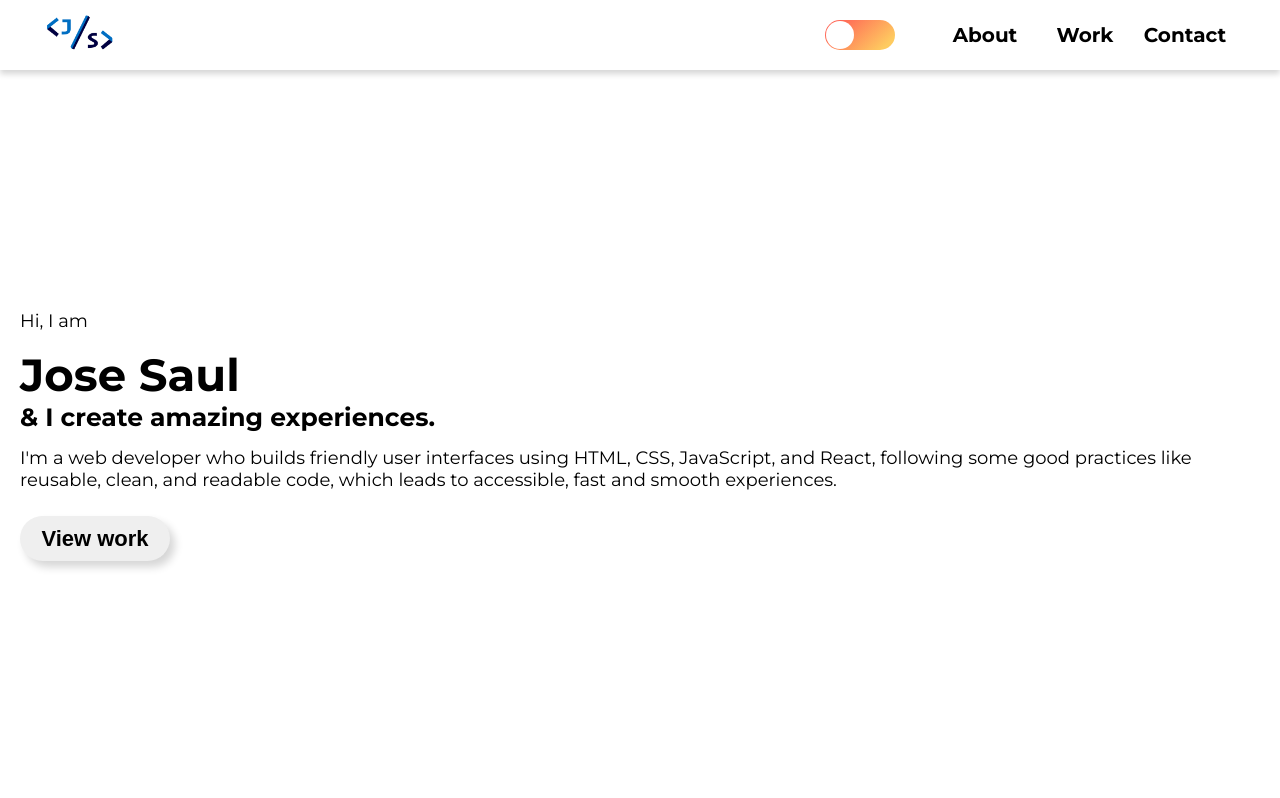
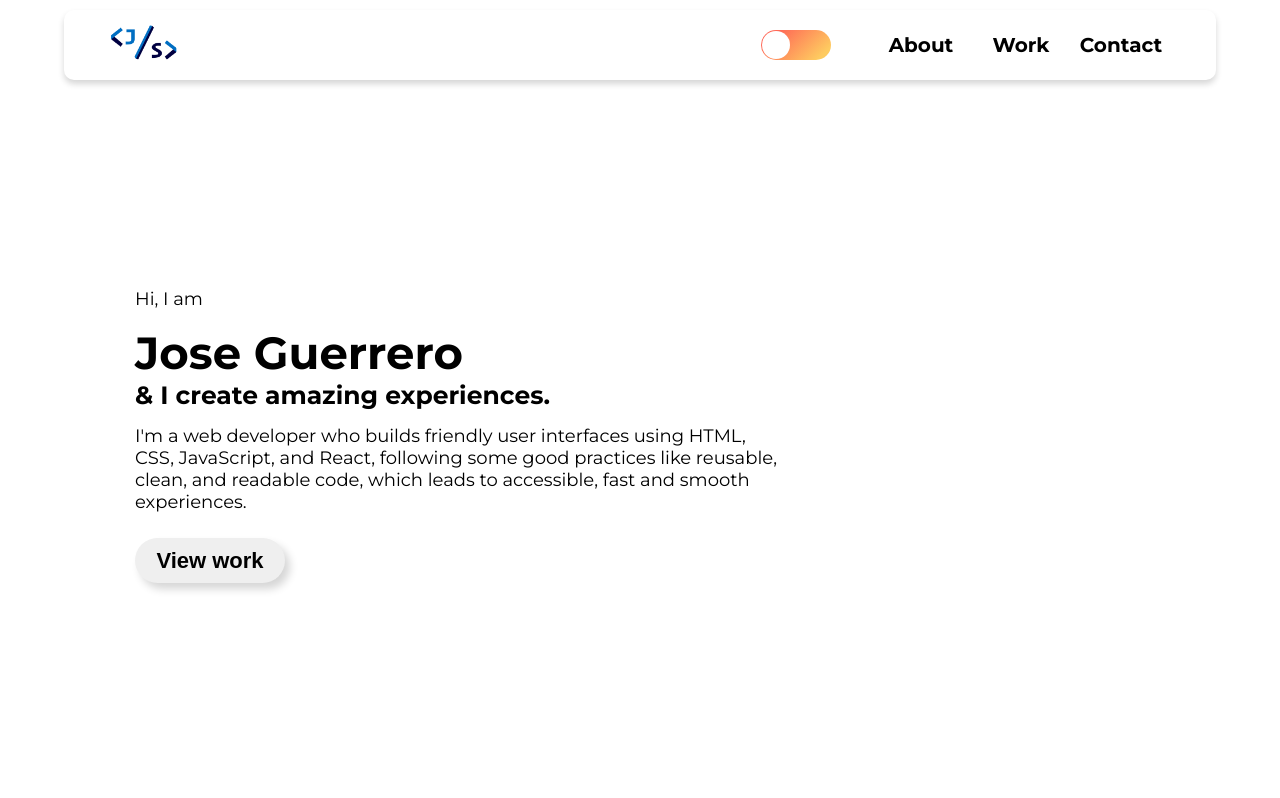
Before and after one commit to josesaulguerrero/Portfolio, a React (Create React App) app: page / in a window 1280 px wide. Shown: the top 798 px of the page. Built offline with nearby package versions, Linux system fonts and the light colour scheme.

Commit message:
added a responsive layout for desktop devices

```diff
--- a/src/assets/styles/About.css
+++ b/src/assets/styles/About.css
@@ -1,5 +1,6 @@
 .About {
 	width: 100%;
+	max-width: 1000px;
 	height: auto;
 	display: grid;
 	grid-template: auto 300px/ 1fr;
--- /dev/null
+++ b/src/assets/styles/App.css
@@ -0,0 +1,8 @@
+.App {
+	width: 100%;
+	height: 100%;
+	display: flex;
+	flex-direction: column;
+	justify-content: center;
+	align-items: center;
+}
--- a/src/assets/styles/Footer.css
+++ b/src/assets/styles/Footer.css
@@ -5,6 +5,16 @@
 	justify-content: flex-start;
 	align-items: center;
 	margin: 20px 0 0;
-	padding: 10px 15px;
+	padding: 10px 20px;
 	box-shadow: 0 -4px 6px var(--shadow);
 }
+
+/* media queries - start */
+
+@media screen and (min-width: 800px) {
+	.Footer {
+		padding: 10px 45px;
+	}
+}
+
+/* media queries - end */
--- a/src/assets/styles/Header.css
+++ b/src/assets/styles/Header.css
@@ -11,6 +11,10 @@
 
 @media screen and (min-width: 800px) {
 	.Header {
+		position: absolute;
+		top: 10px;
+		width: 90%;
 		padding: 0 45px;
+		border-radius: 10px;
 	}
 }
--- a/src/assets/styles/Hero.css
+++ b/src/assets/styles/Hero.css
@@ -1,5 +1,6 @@
 .Hero {
 	width: 100%;
+	max-width: 1100px;
 	height: calc(
 		100vh - 70px
 	); /* I want the Hero component to fill all the viewport height, but the header is already taking 70px, so I use the calc() function to take those 70px from the viewport height */
@@ -19,5 +20,18 @@
 }
 
 .Hero__introduction {
+	max-width: 650px;
 	margin-bottom: 25px;
 }
+
+/* media queries - start */
+
+@media screen and (min-width: 800px) {
+	.Hero {
+		padding: 0 45px;
+		/* height: 100vh; */
+		margin-top: 70px;
+	}
+}
+
+/* media queries - end */
--- a/src/assets/styles/Link.css
+++ b/src/assets/styles/Link.css
@@ -1,19 +1,46 @@
 .Link {
+	position: relative;
 	width: 100%;
 	margin-bottom: 20px;
-	text-align: center;
+	display: flex;
+	justify-content: center;
+	align-items: center;
 	text-decoration: none;
 	font-size: 3rem;
 	font-weight: bold;
 	color: black;
 }
 
+.Link::before {
+	content: '';
+	position: absolute;
+	bottom: 5px;
+	right: 0;
+	left: 0;
+	width: 80%;
+	height: 5px;
+	margin: 0 auto;
+	background-color: rebeccapurple;
+	visibility: hidden;
+	opacity: 0;
+	transform: scaleX(0);
+	will-change: visibility, opacity, transform;
+	transition: transform 0.2s, opacity 0.2s, visibility 0.2s;
+}
+
 /* media queries - start */
 
 @media screen and (min-width: 800px) {
 	.Link {
+		height: 100%;
 		font-size: 2rem;
 		margin: 0;
+	}
+
+	.Link:hover::before {
+		visibility: visible;
+		opacity: 1;
+		transform: scaleX(1);
 	}
 }
 
--- a/src/assets/styles/Menu.css
+++ b/src/assets/styles/Menu.css
@@ -5,6 +5,7 @@
 	bottom: 0;
 	left: 0;
 	right: 0;
+	min-height: 100vh;
 	display: flex;
 	flex-direction: column;
 	align-items: center;
@@ -17,6 +18,7 @@
 
 .Menu.hidden {
 	opacity: 0;
+	min-height: unset;
 	visibility: hidden;
 	transform: translatey(-100%) rotate(-45deg);
 }
@@ -35,6 +37,7 @@
 	.Menu.hidden {
 		position: static;
 		min-width: 300px;
+		height: 100%;
 		flex-direction: row;
 		visibility: visible;
 		transform: none;
--- a/src/assets/styles/Projects.css
+++ b/src/assets/styles/Projects.css
@@ -1,5 +1,6 @@
 .Projects {
 	width: 100%;
+	max-width: 1100px;
 	height: auto;
 	padding: 0 20px;
 	margin: 50px 0;
@@ -12,3 +13,13 @@
 .Projects__description {
 	margin-bottom: 25px;
 }
+
+/* media queries - start */
+
+@media screen and (min-width: 800px) {
+	.Projects {
+		padding: 0 45px;
+	}
+}
+
+/* media queries - end */
--- a/src/components/App.js
+++ b/src/components/App.js
@@ -1,5 +1,6 @@
 //components and hooks
 //assets
+import '../assets/styles/App.css';
 //components
 import { Header } from "./Header";
 import { Logo } from './Logo';
--- a/src/components/Hero.js
+++ b/src/components/Hero.js
@@ -8,7 +8,7 @@ export const Hero = () => {
    return (
       <main className="Hero">
          <p className="Hero__greet text--large">Hi, I am</p>
-         <h1 className='Hero__name title--large'>Jose Saul</h1>
+         <h1 className='Hero__name title--large'>Jose Guerrero</h1>
          <h2 className="Hero__features title--small">& I create amazing experiences.</h2>
          <p className="Hero__introduction text--large">
             I'm a web developer who builds friendly user interfaces using HTML, CSS, JavaScript, and React, following some good practices like reusable, clean, and readable code, which leads to accessible, fast and smooth experiences.
```
